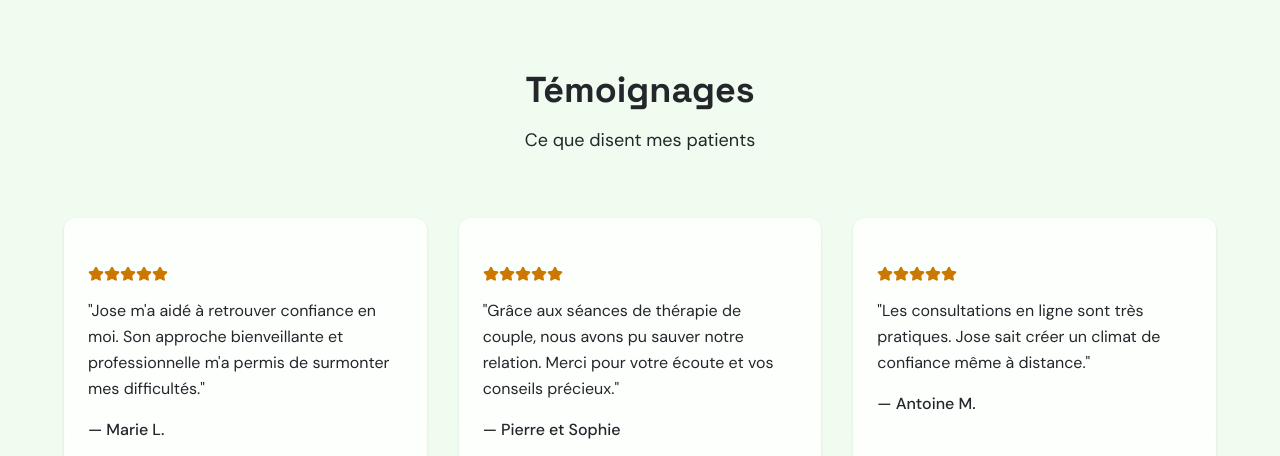
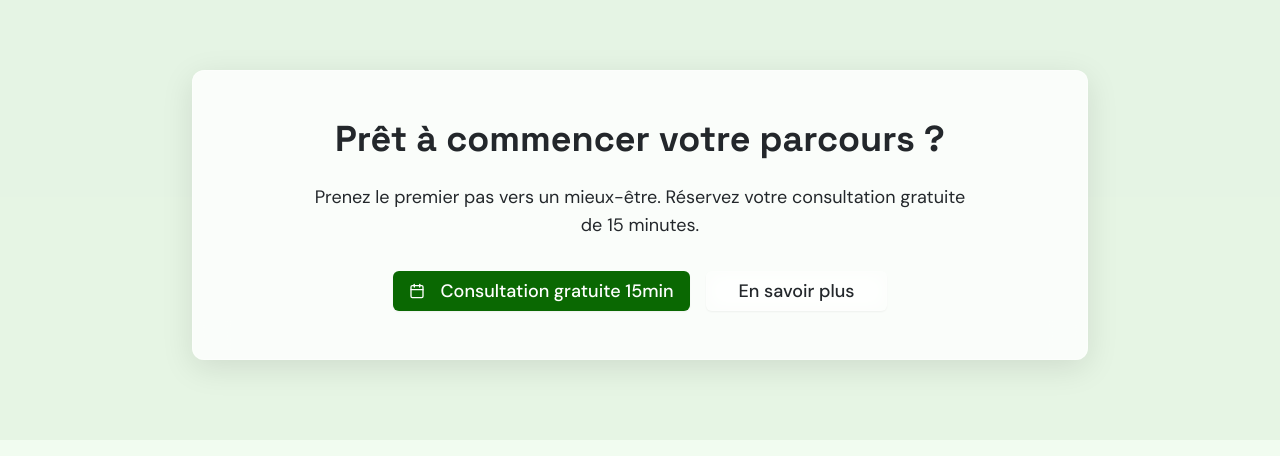
Before and after one commit to josegastelu/jose, a Next.js app: page / in a window 1280 px wide. Shown: the part 2344-2800 px from the top of the page. Built offline with nearby package versions, Linux system fonts and the light colour scheme.

Commit message:
remove reviews

```diff
--- a/app/page.tsx
+++ b/app/page.tsx
@@ -2,11 +2,10 @@
 
 import { useState } from "react"
 import { Navigation } from "@/components/navigation"
-import { FloatingTestimonial } from "@/components/floating-testimonial"
 import { openSchedulingPopup } from "@/components/googleScheduler"
 import { Button } from "@/components/ui/button"
 import { Card, CardContent } from "@/components/ui/card"
-import { Calendar, Heart, Users, Video, Star, ArrowRight } from "lucide-react"
+import { Calendar, Heart, Users, Video } from "lucide-react"
 
 const content = {
   fr: {
@@ -115,7 +114,7 @@ export default function HomePage() {
     <div className="min-h-screen">
       <Navigation currentLang={currentLang} onLanguageChange={setCurrentLang} />
 
-      <FloatingTestimonial currentLang={currentLang} />
+
 
       {/* Hero Section */}
       <section className="relative min-h-screen flex items-center justify-center overflow-hidden">
@@ -224,53 +223,7 @@ export default function HomePage() {
         </div>
       </section>
 
-      {/* Testimonials Section */}
-      <section className="py-20 px-4 sm:px-6 lg:px-8">
-        <div className="max-w-6xl mx-auto">
-          <div className="text-center mb-16">
-            <h2 className="font-serif text-3xl md:text-4xl font-bold text-foreground mb-4">{t.testimonials.title}</h2>
-            <p className="text-lg text-muted-foreground">{t.testimonials.subtitle}</p>
-          </div>
 
-          <div className="grid grid-cols-1 md:grid-cols-3 gap-8">
-            <Card className="glass-card liquid-transition border-0">
-              <CardContent className="p-6">
-                <div className="flex mb-4">
-                  {[...Array(5)].map((_, i) => (
-                    <Star key={i} className="w-4 h-4 fill-accent text-accent" />
-                  ))}
-                </div>
-                <p className="text-foreground mb-4 leading-relaxed">"{t.testimonials.testimonial1.text}"</p>
-                <p className="text-muted-foreground font-medium">— {t.testimonials.testimonial1.author}</p>
-              </CardContent>
-            </Card>
-
-            <Card className="glass-card liquid-transition border-0">
-              <CardContent className="p-6">
-                <div className="flex mb-4">
-                  {[...Array(5)].map((_, i) => (
-                    <Star key={i} className="w-4 h-4 fill-accent text-accent" />
-                  ))}
-                </div>
-                <p className="text-foreground mb-4 leading-relaxed">"{t.testimonials.testimonial2.text}"</p>
-                <p className="text-muted-foreground font-medium">— {t.testimonials.testimonial2.author}</p>
-              </CardContent>
-            </Card>
-
-            <Card className="glass-card liquid-transition border-0">
-              <CardContent className="p-6">
-                <div className="flex mb-4">
-                  {[...Array(5)].map((_, i) => (
-                    <Star key={i} className="w-4 h-4 fill-accent text-accent" />
-                  ))}
-                </div>
-                <p className="text-foreground mb-4 leading-relaxed">"{t.testimonials.testimonial3.text}"</p>
-                <p className="text-muted-foreground font-medium">— {t.testimonials.testimonial3.author}</p>
-              </CardContent>
-            </Card>
-          </div>
-        </div>
-      </section>
 
       {/* CTA Section */}
       <section className="py-20 px-4 sm:px-6 lg:px-8 bg-primary/5">
```
